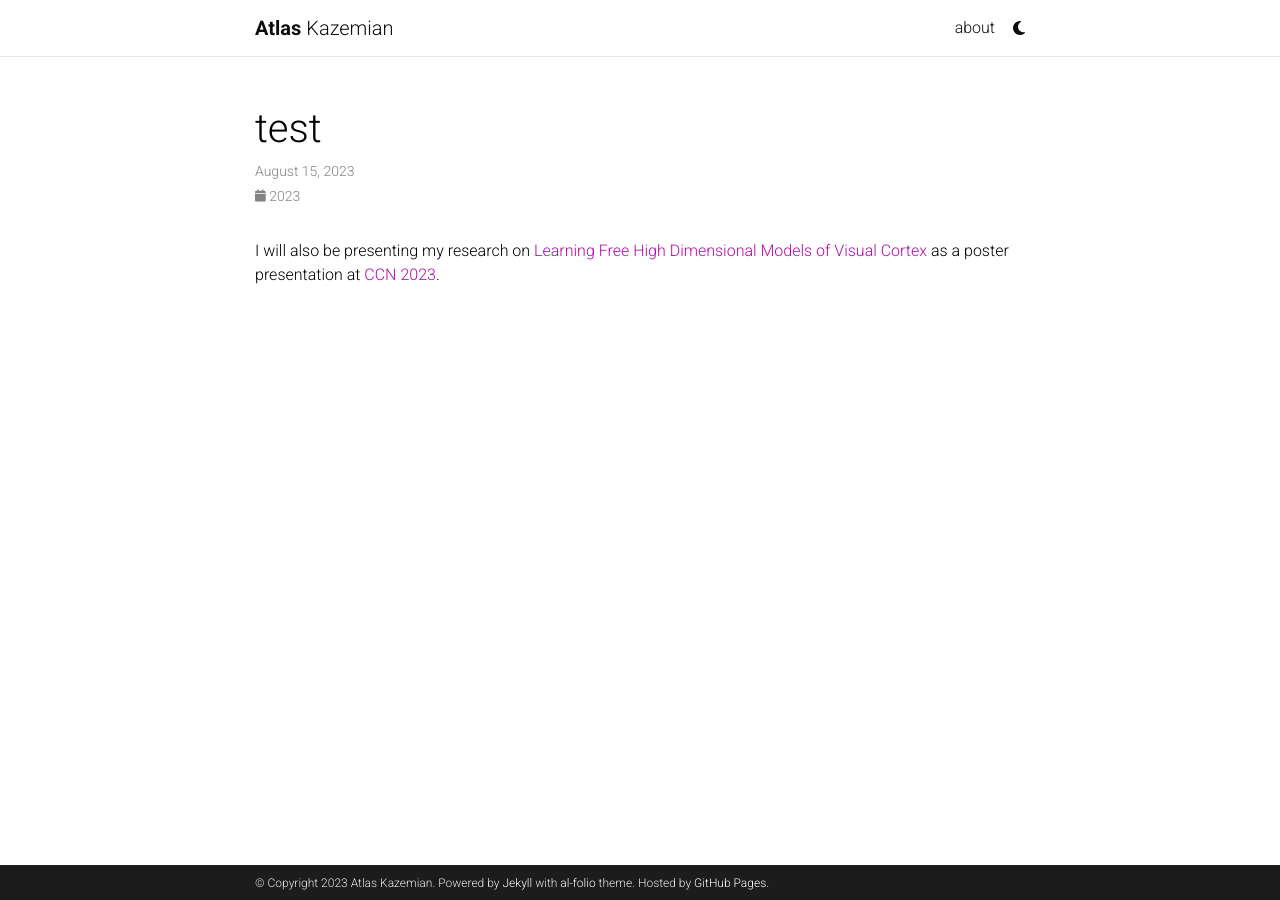
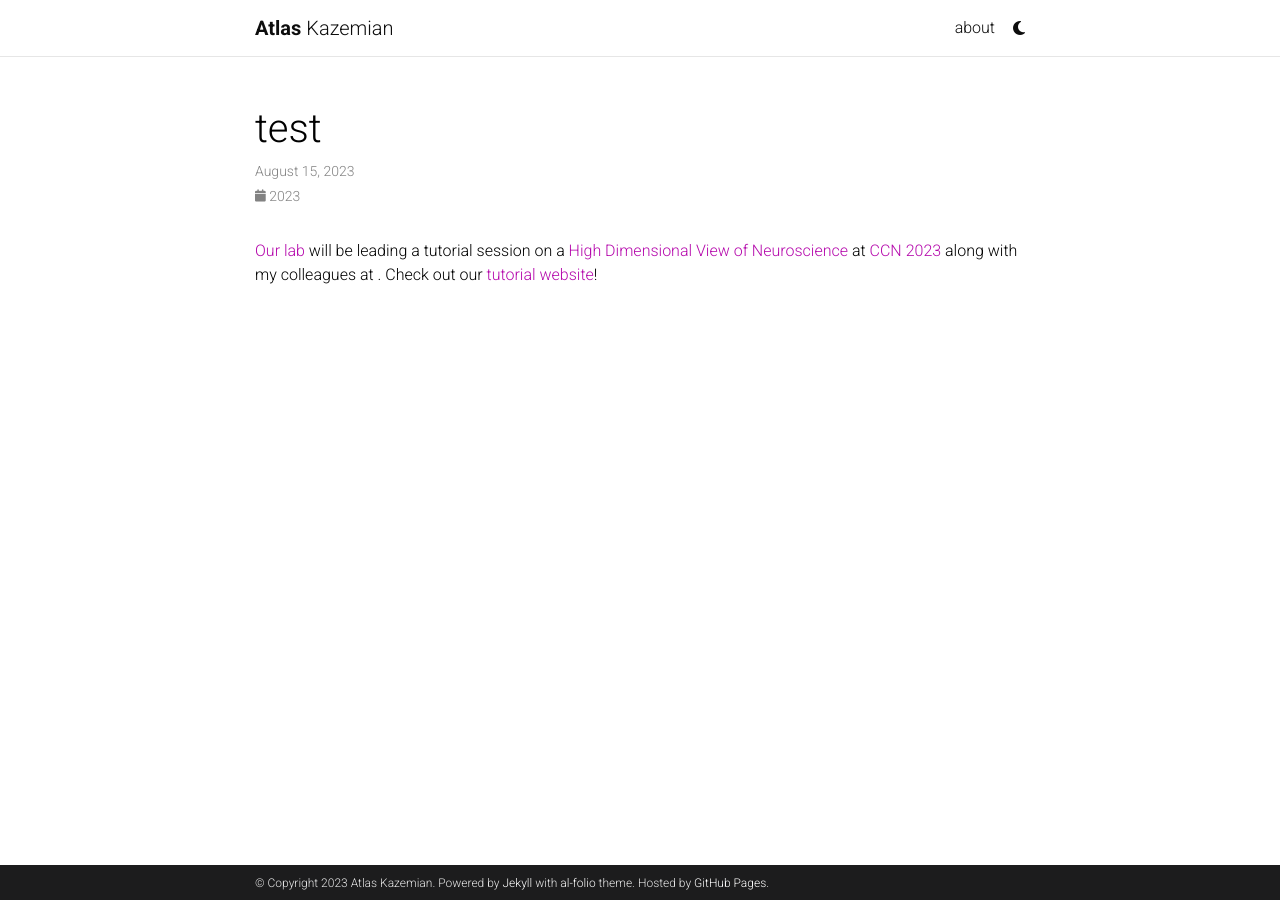
Before and after one commit to akazemian/personal_profile, a Jekyll site: the page built from _news/announcement_2.md, in a window 1280 px wide. Built offline with Jekyll 4.4.1, drawn with Linux system fonts in a browser that asks for light colours; comment, search, counter and statistics services are not loaded; a style sheet for code colours, icons or effects is not loaded.

Commit message:
Update announcement_2.md

```diff
--- a/_news/announcement_2.md
+++ b/_news/announcement_2.md
@@ -5,4 +5,4 @@
 related_posts: false
 ---
 
-I will also be presenting my research on <a href="https://2023.ccneuro.org/view_paper.php?PaperNum=1352">Learning Free High Dimensional Models of Visual Cortex</a> as a poster presentation at <a href="https://2023.ccneuro.org/">CCN 2023</a>.
+<a href="https://bonnerlab.org/">Our lab</a> will be leading a tutorial session on a <a href="https://2023.ccneuro.org/kt3.php">High Dimensional View of Neuroscience</a> at <a href="https://2023.ccneuro.org/">CCN 2023</a> along with my colleagues at . Check out our <a href="https://bonnerlab.github.io/ccn-tutorial/">tutorial website</a>!
```
